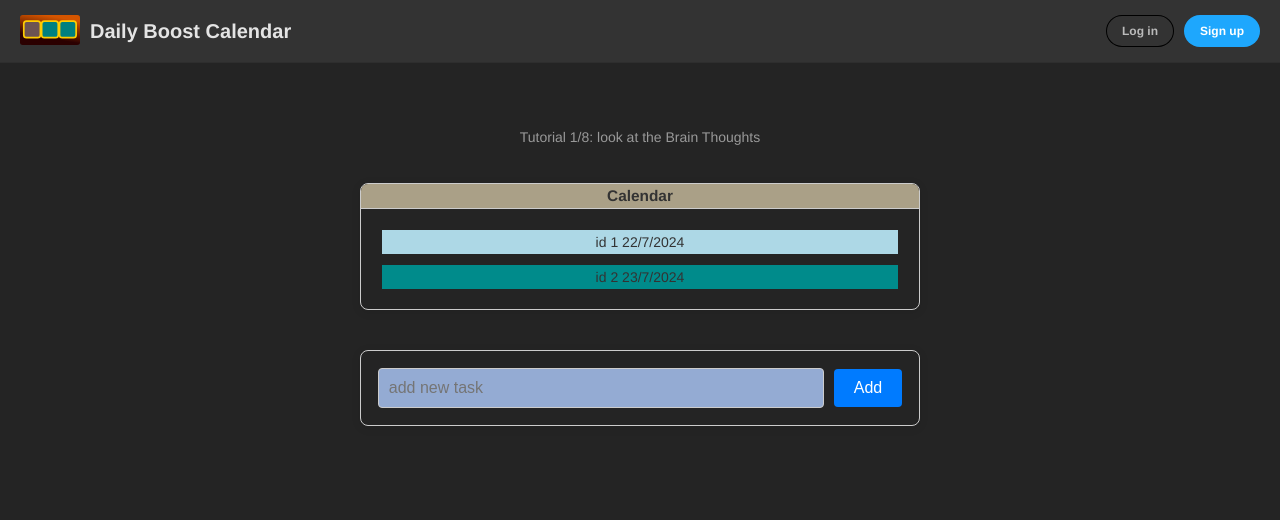
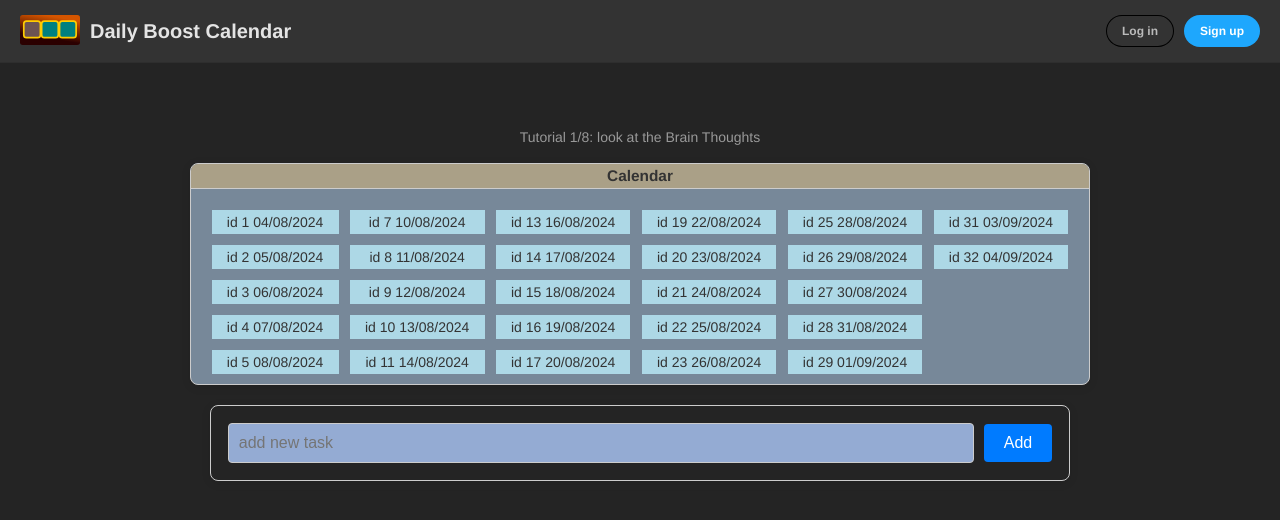
Before and after one commit to darellanodev/daily-boost-calendar, a React (Vite) app: page / in a window 1280 px wide. Shown: the top 520 px of the page. Built offline with nearby package versions, Linux system fonts and the light colour scheme.

Commit message:
#7 use the DatesProvider and DayItem classes and make some CSS adjustments

```diff
--- a/src/Calendar/calendar.css
+++ b/src/Calendar/calendar.css
@@ -2,9 +2,11 @@
   border: 1px solid #ccc;
   border-radius: 8px;
   box-shadow: 0 2px 10px rgba(0, 0, 0, 0.1);
-  margin: 20px;
   overflow: hidden;
   text-align: center;
+  background-color: lightslategray;
+  width: 900px;
+  height: 220px;
 }
 
 .calendar-card-header {
@@ -18,6 +20,8 @@
   padding: 15px;
   display: flex;
   flex-direction: column;
+  flex-wrap: wrap;
+  height: 100%;
 }
 
 .calendar-card-body > div {
--- a/src/Calendar/index.tsx
+++ b/src/Calendar/index.tsx
@@ -1,5 +1,7 @@
 import React, { useState } from 'react'
 import './calendar.css'
+import { DayItem } from '../DayItem'
+import { DatesProvider } from '../DatesProvider'
 import { Day } from '../Day'
 
 interface CalendarProps {
@@ -7,10 +9,20 @@ interface CalendarProps {
 }
 
 export function Calendar({ title }: CalendarProps) {
-  const [days, setDays] = useState([
-    { id: 1, title: '22/7/2024', completed: false },
-    { id: 2, title: '23/7/2024', completed: true },
-  ])
+  const totalWeeks = 4
+  const datesProvider = new DatesProvider(totalWeeks)
+  datesProvider.calculate()
+  const dates = datesProvider.dates
+
+  // example days
+  const daysItems: DayItem[] = []
+  let i = 1
+  for (const date of dates) {
+    daysItems.push(new DayItem(i, date, false))
+    i++
+  }
+
+  const [days, setDays] = useState(daysItems)
 
   return (
     <div className="calendar-card">
--- /dev/null
+++ b/src/DatesProvider.ts
@@ -0,0 +1,35 @@
+import moment from 'moment'
+
+export class DatesProvider {
+  #dates: string[] = []
+  #totalWeeks: number
+  constructor(totalWeeks: number) {
+    this.#totalWeeks = totalWeeks
+  }
+  get dates() {
+    return this.#dates
+  }
+  calculate() {
+    const currentDate = moment()
+    const currentDay = currentDate.day()
+    const sunday = 0
+
+    // from current day to the past sunday
+    this.#dates.push(currentDate.format('DD/MM/YYYY'))
+    let pastDate = currentDate.clone()
+    for (let day = sunday; day < currentDay; day++) {
+      pastDate = currentDate.clone().subtract(day + 1, 'days')
+      this.#dates.push(pastDate.format('DD/MM/YYYY'))
+    }
+
+    // add 4 weeks
+    const daysOfWeek = 7
+    for (let j = 0; j < this.#totalWeeks; j++) {
+      for (let k = 0; k < daysOfWeek; k++) {
+        pastDate = pastDate.clone().subtract(1, 'days')
+        this.#dates.push(pastDate.format('DD/MM/YYYY'))
+      }
+    }
+    this.#dates.reverse()
+  }
+}
--- /dev/null
+++ b/src/DayItem.ts
@@ -0,0 +1,19 @@
+export class DayItem {
+  #id: number
+  #title: string
+  #completed = false
+  constructor(id: number, title: string, completed: boolean) {
+    this.#id = id
+    this.#title = title
+    this.#completed = completed
+  }
+  get id() {
+    return this.#id
+  }
+  get title() {
+    return this.#title
+  }
+  get completed() {
+    return this.#completed
+  }
+}
--- a/src/Page/page.css
+++ b/src/Page/page.css
@@ -17,7 +17,7 @@
   line-height: 24px;
   padding: 48px 20px;
   margin: 0 auto;
-  max-width: 600px;
+  max-width: 900px;
   color: #333;
 }
 
```
